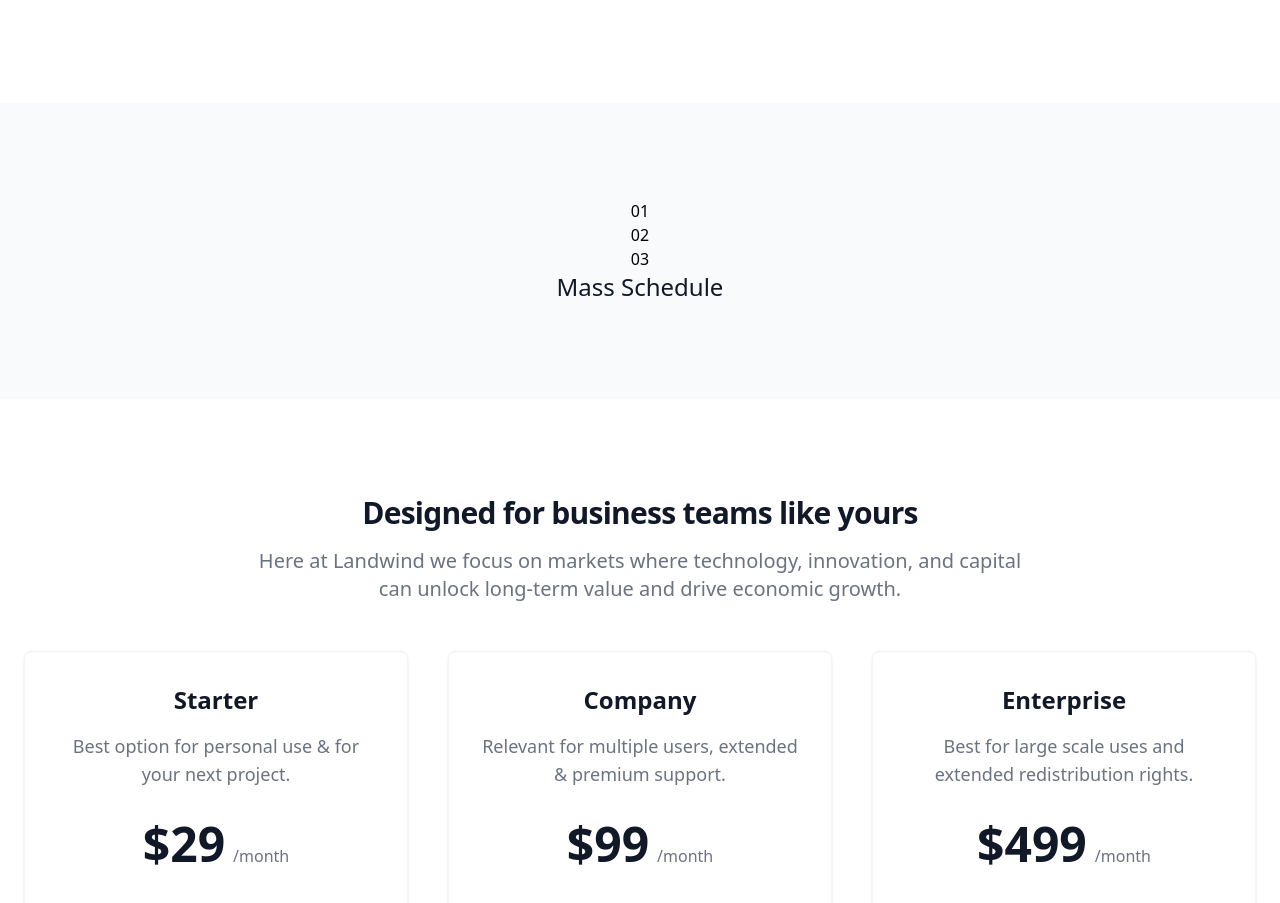
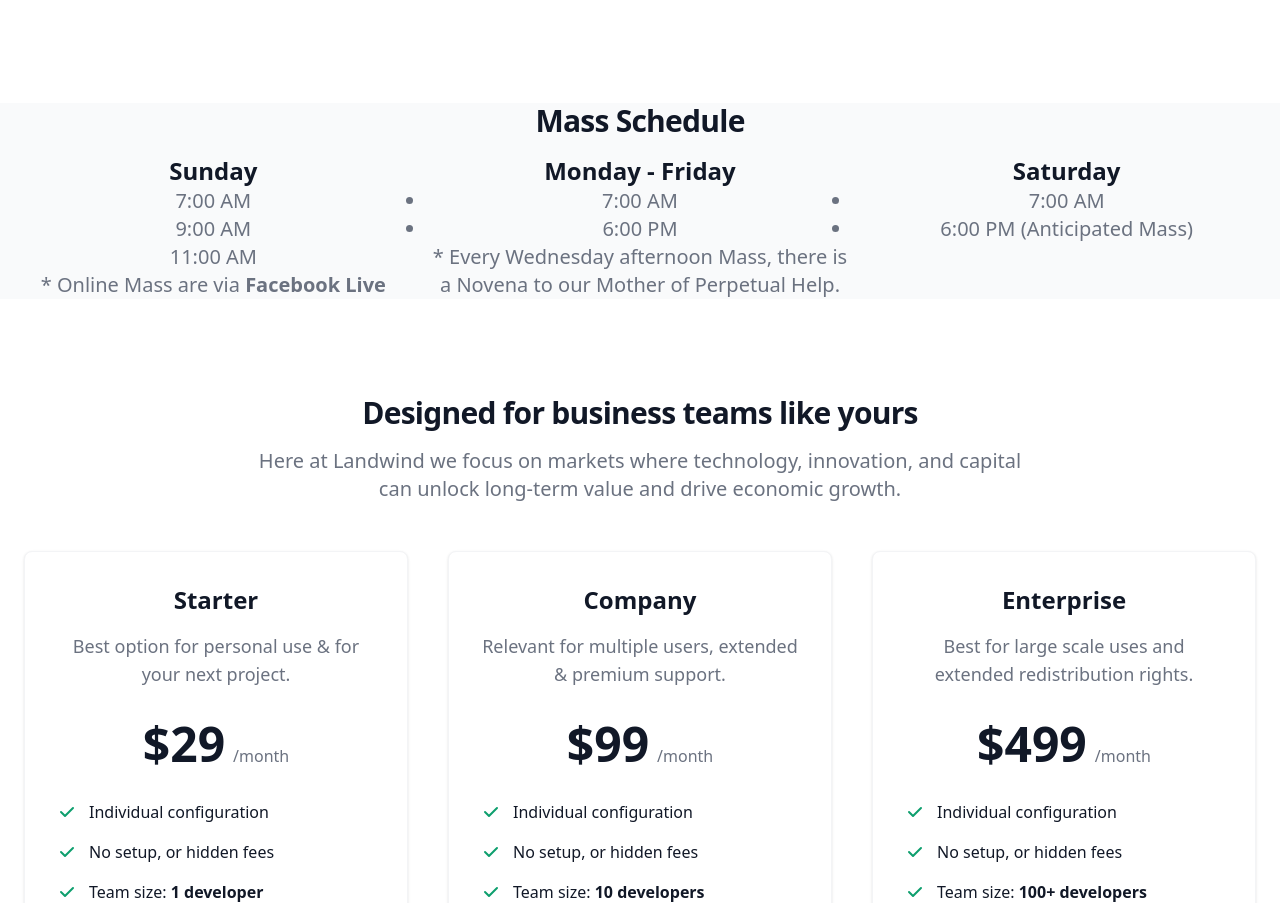
Before and after one commit to Laharl11/frontfront, a website: page landwind-1.0.0/index.html in a window 1280 px wide. Shown: the part 2296-3199 px from the top of the page. Drawn offline with nearby package versions, Linux system fonts and the light colour scheme.

Commit message:
Update index.html

```diff
--- a/landwind-1.0.0/index.html
+++ b/landwind-1.0.0/index.html
@@ -369,14 +369,38 @@
     <!-- End block -->
     <!-- Start block -->
     <section class="bg-gray-50 dark:bg-gray-800">
-        <div class=" grid grid-cols-3 gap-2 max-w-screen-xl px-4 py-8 mx-auto text-center lg:py-24 lg:px-6">
-            <div>01</div>
-            <div>02</div>
-            <div>03</div>
-        <!-- <div class="max-w-screen-xl px-4 py-8 mx-auto text-center lg:py-24 lg:px-6"> -->
-            <p class="text-xl font-medium text-gray-900 md:text-2xl dark:text-white">Mass Schedule</p>
+        <h2 class="mb-4 text-center text-3xl font-extrabold tracking-tight text-gray-900 dark:text-white">Mass Schedule</h2>
+        <div class="mt-8 grid lg:grid-cols-3 gap-x-16 gap-y-10 max-w-screen-xl mx-auto text-center">
+            <div>
+                <p class="text-xl font-bold text-gray-900 md:text-2xl dark:text-white">Sunday</p>
+                <ul class="font-light text-gray-500 sm:text-xl dark:text-gray-400">
+                    <li class="list-disc ml-2">7:00 AM</li>
+                    <li class="list-disc ml-2">9:00 AM</li>
+                    <li class="list-disc ml-2">11:00 AM</li>
+                </ul>
+                <p class="font-light text-gray-500 sm:text-xl dark:text-gray-400">* Online Mass are via
+                <a href="#" class="hover:underline font-bold"> Facebook Live</a></p>
+            </div>
 
-           <!-- <figure class="max-w-screen-md mx-auto">
+            <div>
+                <p class="text-xl font-bold text-gray-900 md:text-2xl dark:text-white">Monday - Friday</p>
+                <ul class="font-light text-gray-500 sm:text-xl dark:text-gray-400">
+                    <li class="list-disc ml-2">7:00 AM</li>
+                    <li class="list-disc ml-2">6:00 PM</li>
+                </ul>
+                <p class="font-light text-gray-500 sm:text-xl dark:text-gray-400">* Every Wednesday afternoon Mass, there is a Novena to our Mother of Perpetual Help.</p>
+            </div>
+
+            <div>
+                <p class="text-xl font-bold text-gray-900 md:text-2xl dark:text-white">Saturday</p>
+                <ul class="font-light text-gray-500 sm:text-xl dark:text-gray-400">
+                    <li class="list-disc ml-2">7:00 AM</li>
+                    <li class="list-disc ml-2">6:00 PM (Anticipated Mass)</li>
+                </ul>
+            </div>
+
+           <!--  <p class="text-xl font-medium text-gray-900 md:text-2xl dark:text-white">Mass Schedule</p>
+            <figure class="max-w-screen-md mx-auto">
                 <svg class="h-12 mx-auto mb-3 text-gray-400 dark:text-gray-600" viewBox="0 0 24 27" fill="none" xmlns="http://www.w3.org/2000/svg">
                     <path d="M14.017 18L14.017 10.609C14.017 4.905 17.748 1.039 23 0L23.995 2.151C21.563 3.068 20 5.789 20 8H24V18H14.017ZM0 18V10.609C0 4.905 3.748 1.038 9 0L9.996 2.151C7.563 3.068 6 5.789 6 8H9.983L9.983 18L0 18Z" fill="currentColor"/>
                 </svg>
```
